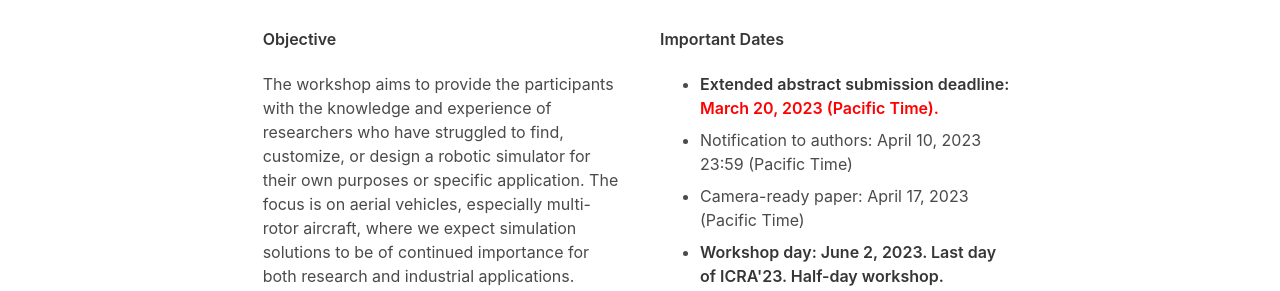
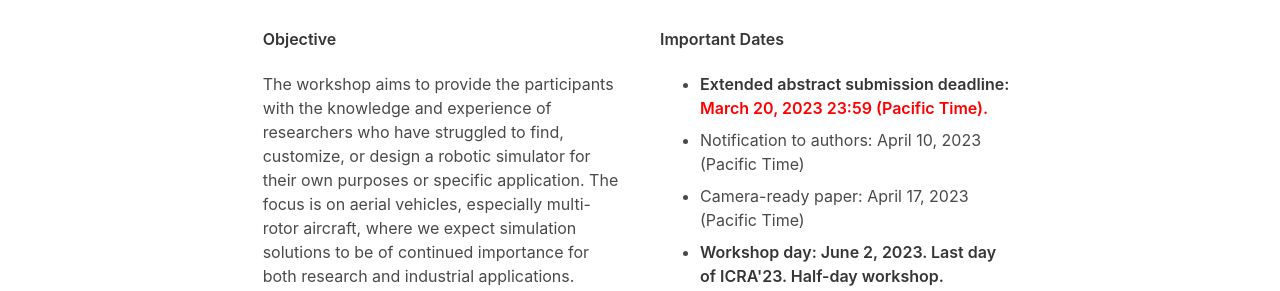
Before and after one commit to IMRCLab/workshop-uav-sims-icra2023, a Jekyll site: the page built from index.html, in a window 1280 px wide and 900 px high. Shown: the part 291-582 px from the top of the window. Built offline with Jekyll 4.4.1, drawn with Linux system fonts in a browser that asks for light colours.

Commit message:
Fix typo

```diff
--- a/index.html
+++ b/index.html
@@ -47,11 +47,11 @@ title: The Role of Robotics Simulators for Unmanned Aerial Vehicles
 
           <ul>
             <li>
-              <span class="title">Extended abstract submission deadline: <p style="color:red;display:inline">March 20, 2023 (Pacific Time).</p>
+              <span class="title">Extended abstract submission deadline: <p style="color:red;display:inline">March 20, 2023 23:59 (Pacific Time).</p>
               </span>
             </li>
             <li>
-              Notification to authors: April 10, 2023 23:59 (Pacific Time)
+              Notification to authors: April 10, 2023 (Pacific Time)
             </li>
             <li>
               Camera-ready paper: April 17, 2023 (Pacific Time)
```
